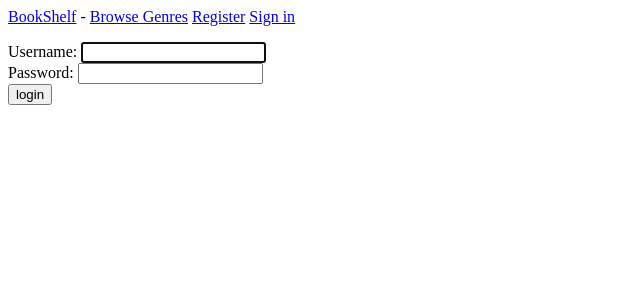
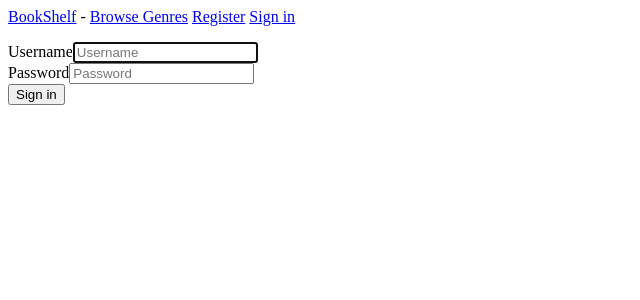
Before and after one commit to kalonjic34/book-shelf, a Django app: page /accounts/login/ in a window 1280 px wide. Shown: the top 300 px of the page, without its empty margins (0-640 px from the left). Run offline with Django 5.2, Linux system fonts and the light colour scheme; some libraries are stand-ins or nearby versions.

Commit message:
refactor login template to improve error handling and styling

```diff
--- a/accounts/templates/registration/login.html
+++ b/accounts/templates/registration/login.html
@@ -1,15 +1,20 @@
 {% extends "book_library/base.html" %}
-
+{% load django_bootstrap5 %}
+{% block page_header %}
+    <p class="eyebrow mb-2">Welcome back</p>
+    <h1 class="display-5 mb-4">Sign in to your account</h1>
+{% endblock page_header %}
 {% block content %}
 
-{% if from.errors %}
+<div class="form-panel">
+{% if form.errors %}
 
-    <p>The username or password was incorrect. Please try again.</p>
+    <div class="alert alert-warning">The username or password was incorrect. Please try again.</div>
 {% endif %}
-    <form action="{% url "accounts:login" %}"method="post">
+    <form action="{% url "accounts:login" %}" method="post">
         {% csrf_token %}
-        {{ form.as_div }}
-        <button name='submit'>login</button>
-
+        {% bootstrap_form form %}
+        {% bootstrap_button button_type="submit" content="Sign in" button_class="btn-primary" %}
     </form>
+</div>
 {% endblock content %}
```
